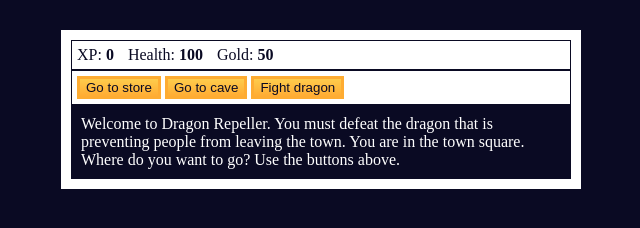
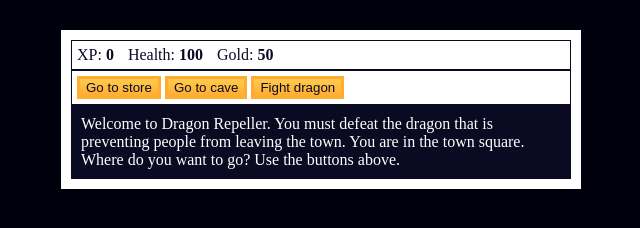
Before and after one commit to Anyona-00/RPG-Dragon-reppeler, a plain HTML site: page index.html in a window 1280 px wide. Shown: the whole page, without its empty margins (319-959 px from the left). Drawn offline with Linux system fonts and the light colour scheme.

Commit message:
game done

```diff
--- a/styles.css
+++ b/styles.css
@@ -1,5 +1,5 @@
 body {
-  background-color: #0a0a23;
+  background-color: #00000c;
 }
 
 #text {
```
